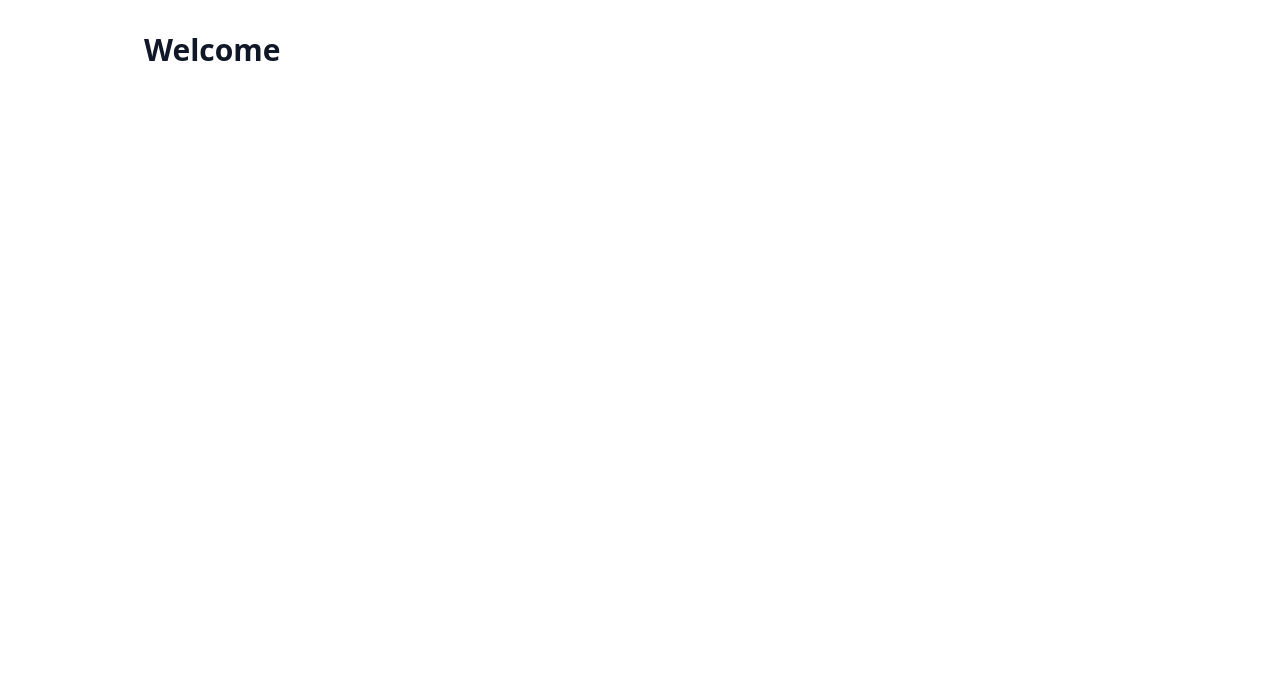
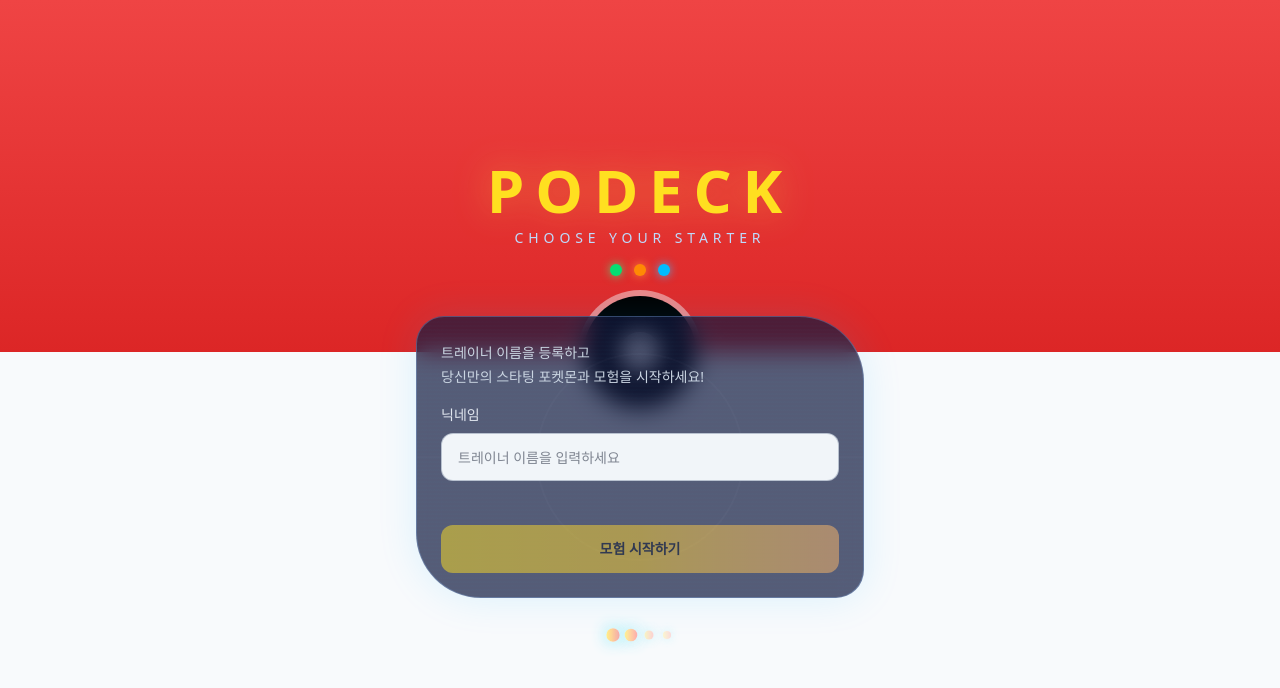
Before and after one commit to PODECK/FE, a Next.js app: page / in a window 1280 px wide. Shown: the top 688 px of the page. Built offline with nearby package versions, Linux system fonts and the light colour scheme.

Commit message:
feat: 배경 레이아웃 및 NicknameStep 연결

```diff
--- a/src/app/page.tsx
+++ b/src/app/page.tsx
@@ -1,7 +1,15 @@
+import NicknameStep from '@/components/start/NicknameStep';
+
 export default function HomePage() {
   return (
-    <main className="mx-auto max-w-5xl px-4 py-8">
-      <h1 className="text-3xl font-bold">Welcome</h1>
+    <main className="relative min-h-screen overflow-hidden bg-[linear-gradient(to_bottom,#ef4444_0%,#dc2626_44%,#f8fafc_44%,#f8fafc_48%)] text-white">
+      <div className="border-10px pointer-events-none absolute top-[44%] left-1/2 h-28 w-28 -translate-x-1/2 -translate-y-1/2 rounded-full bg-black shadow-[0_0_0_6px_rgba(248,250,252,0.45)]">
+        <div className="absolute inset-1/2 h-10 w-10 -translate-x-1/2 -translate-y-1/2 rounded-full border-[6px] bg-white" />
+      </div>
+
+      <div className="relative z-10 mx-auto flex min-h-screen w-full max-w-6xl items-center justify-center px-4 py-10">
+        <NicknameStep />
+      </div>
     </main>
   );
 }
```
